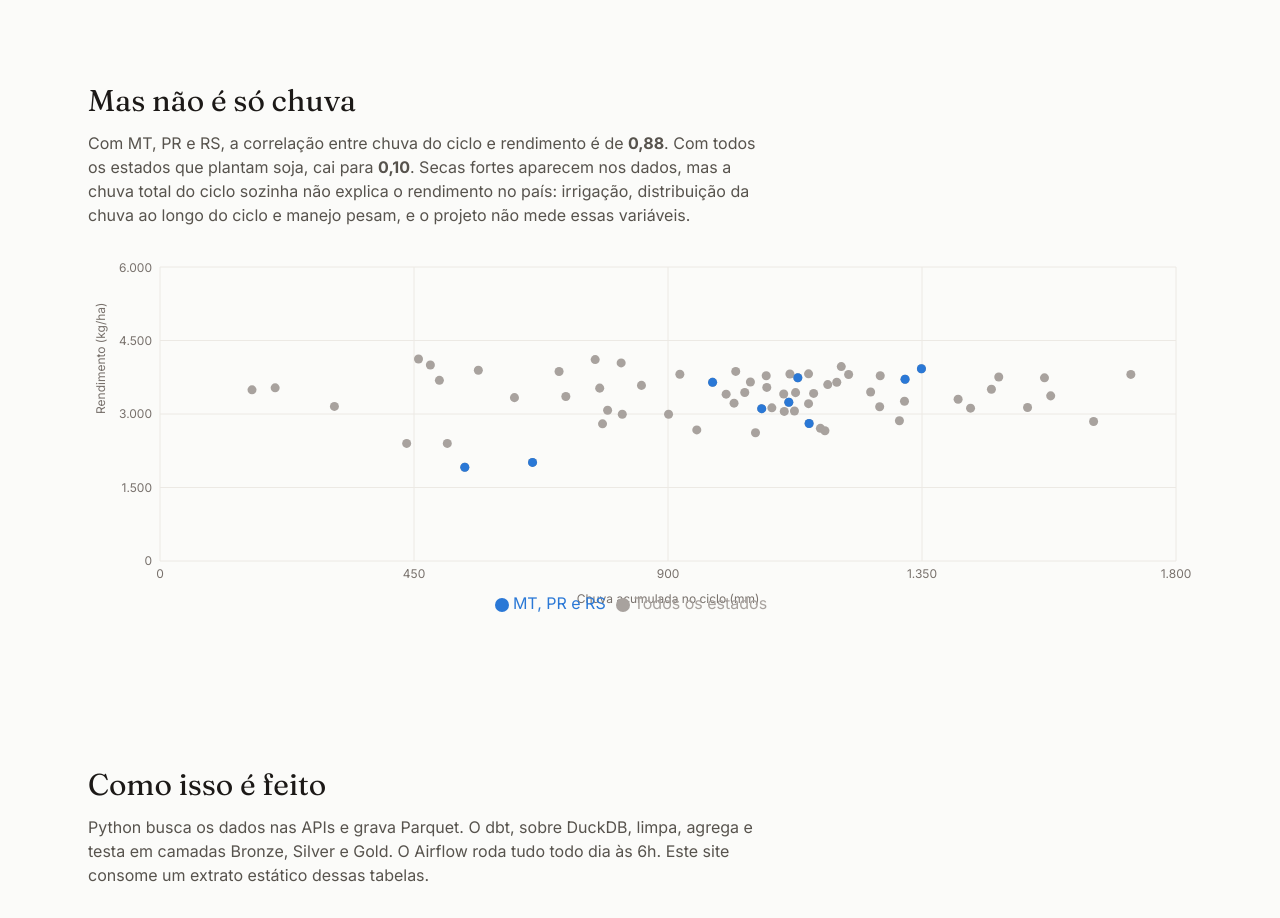
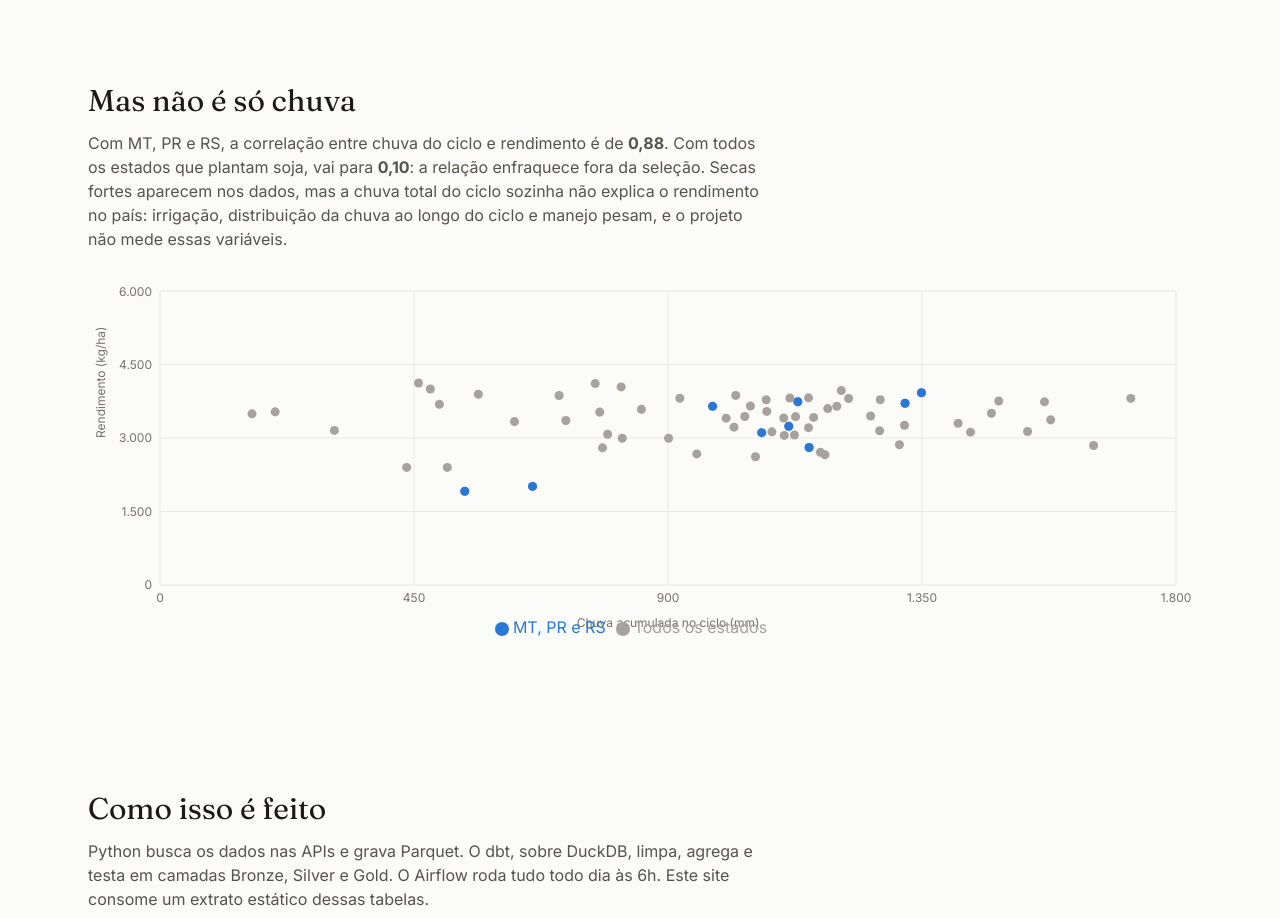
Before and after one commit to antoniolaprov/agroclima-analytics, a Next.js app in the folder web/: page / in a window 1280 px wide. Shown: the part 2520-3438 px from the top of the page. Built offline with nearby package versions, Linux system fonts and the light colour scheme.

Commit message:
Let the correlation sentence follow the direction in the data

```diff
--- a/web/src/paginas/Home.tsx
+++ b/web/src/paginas/Home.tsx
@@ -81,6 +81,11 @@ export function Home({
   const rSelecao = correlacao(pares(daSelecao));
   const rPais = correlacao(pares(doPais));
   const nomeSelecao = listaEstados(estadosDestaque);
+  // A direcao da mudanca depende da cultura: na soja a relacao desaba fora da
+  // selecao, no milho ela e mais forte no pais. Comparar as forcas evita que a
+  // frase afirme uma queda que nao aconteceu.
+  const enfraqueceNoPais =
+    rSelecao !== null && rPais !== null && Math.abs(rSelecao) > Math.abs(rPais);
   const gruposPais = [
     { nome: "Todos os estados", cor: COR_RESTANTE, pontos: pontos(doPais) },
     { nome: nomeSelecao, cor: "#2a78d6", pontos: pontos(daSelecao) },
@@ -160,9 +165,12 @@ export function Home({
             <p>
               Com {nomeSelecao}, a correlação entre chuva do ciclo e rendimento é de{" "}
               <strong>{rSelecao === null ? "-" : numero(rSelecao, 2)}</strong>. Com todos os estados que
-              plantam {nomeCultura(cultura).toLocaleLowerCase("pt-BR")}, cai para{" "}
-              <strong>{rPais === null ? "-" : numero(rPais, 2)}</strong>. Secas fortes aparecem nos
-              dados, mas a chuva total do ciclo sozinha não explica o rendimento no país: irrigação,
+              plantam {nomeCultura(cultura).toLocaleLowerCase("pt-BR")}, vai para{" "}
+              <strong>{rPais === null ? "-" : numero(rPais, 2)}</strong>:{" "}
+              {enfraqueceNoPais
+                ? "a relação enfraquece fora da seleção."
+                : "a relação não enfraquece fora da seleção."}{" "}
+              Secas fortes aparecem nos dados, mas a chuva total do ciclo sozinha não explica o rendimento no país: irrigação,
               distribuição da chuva ao longo do ciclo e manejo pesam, e o projeto não mede essas
               variáveis.
             </p>
```
Also changed, not shown: 1 other file (tests, documents, lock files or other folders).
